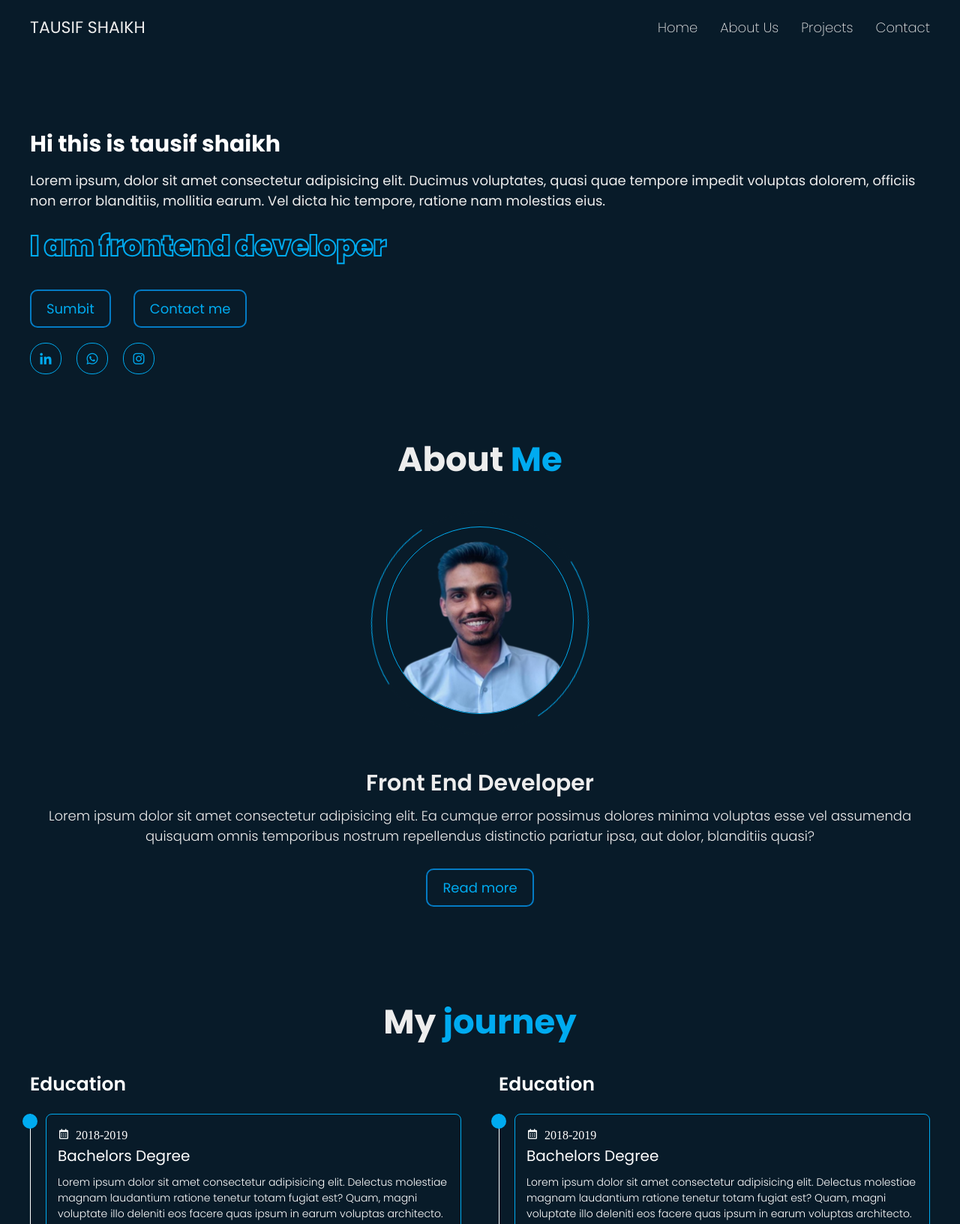
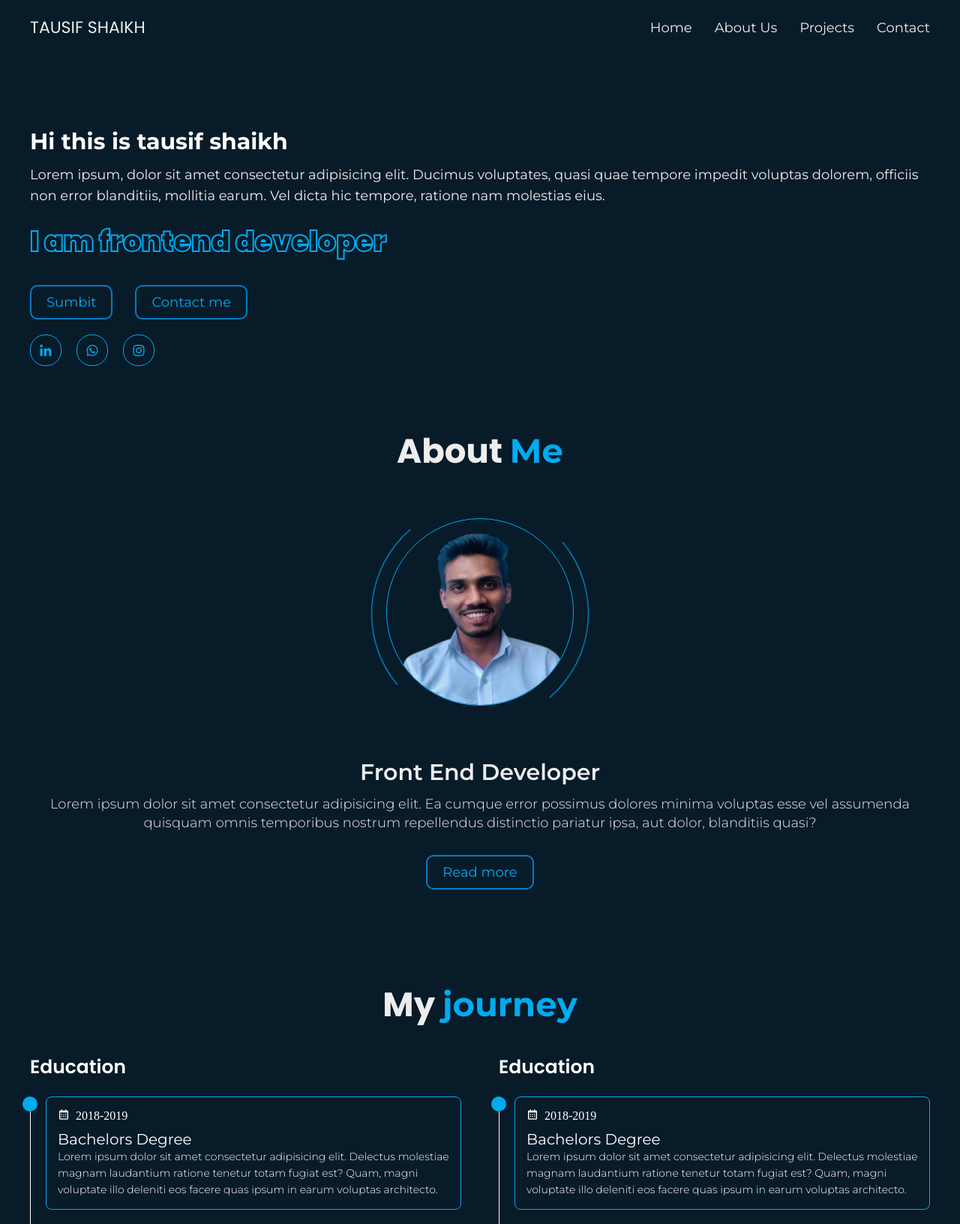
Before and after one commit to tausifshaikh-8454/tausifPortfolio, a plain HTML site: page index.html in a window 1280 px wide. Shown: the top 1632 px of the page at 75% size. Drawn offline with nearby package versions, Linux system fonts and the light colour scheme.

```diff
--- a/index.html
+++ b/index.html
@@ -6,6 +6,7 @@
   <meta name="viewport" content="width=device-width, initial-scale=1.0" />
   <title>Tausif Portfolio</title>
   <link rel="stylesheet" href="style.css" />
+  <link href="https://fonts.googleapis.com/css2?family=Montserrat:ital,wght@0,100..900;1,100..900&family=Poppins:ital,wght@0,100;0,200;0,300;0,400;0,500;0,600;0,700;0,800;0,900;1,100;1,200;1,300;1,400;1,500;1,600;1,700;1,800;1,900&display=swap" rel="stylesheet">
   <link
     href="https://fonts.googleapis.com/css2?family=Poppins:ital,wght@0,100;0,200;0,300;0,400;0,500;0,600;0,700;0,800;0,900;1,100;1,200;1,300;1,400;1,500;1,600;1,700;1,800;1,900&display=swap"
     rel="stylesheet" />
--- a/style.css
+++ b/style.css
@@ -1,7 +1,7 @@
 * {
   margin: 0;
   padding: 0;
-  font-family: poppins, sans-serif;
+  font-family: montserrat, sans-serif;
   box-sizing: border-box;
   outline: none;
   border: none;
@@ -60,8 +60,8 @@
 }
 .navbar a {
   font-size: 20px;
-  font-family: poppins;
-  font-weight: 200;
+  font-family: Montserrat;
+  font-weight: 400;
   color: var(--text-color);
   text-decoration: none;
 }
@@ -102,7 +102,7 @@
 }
 
 .content-div h1 {
-  font-family: "Poppins";
+  font-family: "Montserrat";
   color: #ffffff;
   font-size: 40px;
   margin-bottom: 20px;
@@ -112,6 +112,7 @@
   color: var(--text-color);
   font-size: 20px;
   font-weight: 400;
+  line-height: 28px;
   margin-bottom: 20px;
 }
 
@@ -215,15 +216,16 @@
 }
 .abt-content h3{
   color: #ededed;
-  font-family: poppins;
+  font-family: Montserrat;
   font-size: 35px;
   font-weight: 600;
   line-height: 2em;
 }
 .abt-content p{
-  font-family: poppins;
+  font-family: Montserrat;
   font-size: 18px;
   font-weight: 300;
+  line-height: 25px;
   color: #ededed;
   margin-bottom: 30px;
 }
@@ -283,15 +285,16 @@
 .degree {
   font-size: 20px;
   color: #fff;
-  font-family: 'Poppins';
+  font-family: 'Montserrat';
   font-weight: 400;
-  margin-bottom: 10px;
+  margin-top: 10px;
 }
 
 .educ-para {
   color: #fff;
   font-size: 14px;
-  font-family: 'Poppins';
+  font-family: 'Montserrat';
+  line-height: 22px;
   font-weight: 300;
 }
 .edu-content {
@@ -383,7 +386,7 @@
 }
 h3.skl-name {
   font-size: 20px;
-  font-family: poppins;
+  font-family: Montserrat;
   font-weight: 500;
   color: #ededed;
   display: flex;
@@ -564,9 +567,9 @@
 }
 
 .ftrDiv {
-  font-size: 14px;
+  font-size: 12px;
   color: #ffffff94;
-  font-family: poppins;
+  font-family: 'Montserrat';
   font-weight: 300;
 }
 .tp-icon {
@@ -650,6 +653,10 @@
   .abt-content h3{
     font-size: 25px;
   }
+  .about-img img{
+    height:200px;
+    width: 200px;
+  }
 
 
 /* My journey sec css */
@@ -700,7 +707,7 @@
     width:100%;
   }
   .bck-top{
-    right:0px;
+    right:30px;
     bottom: 45px;
   }
   .footer-div {
```
